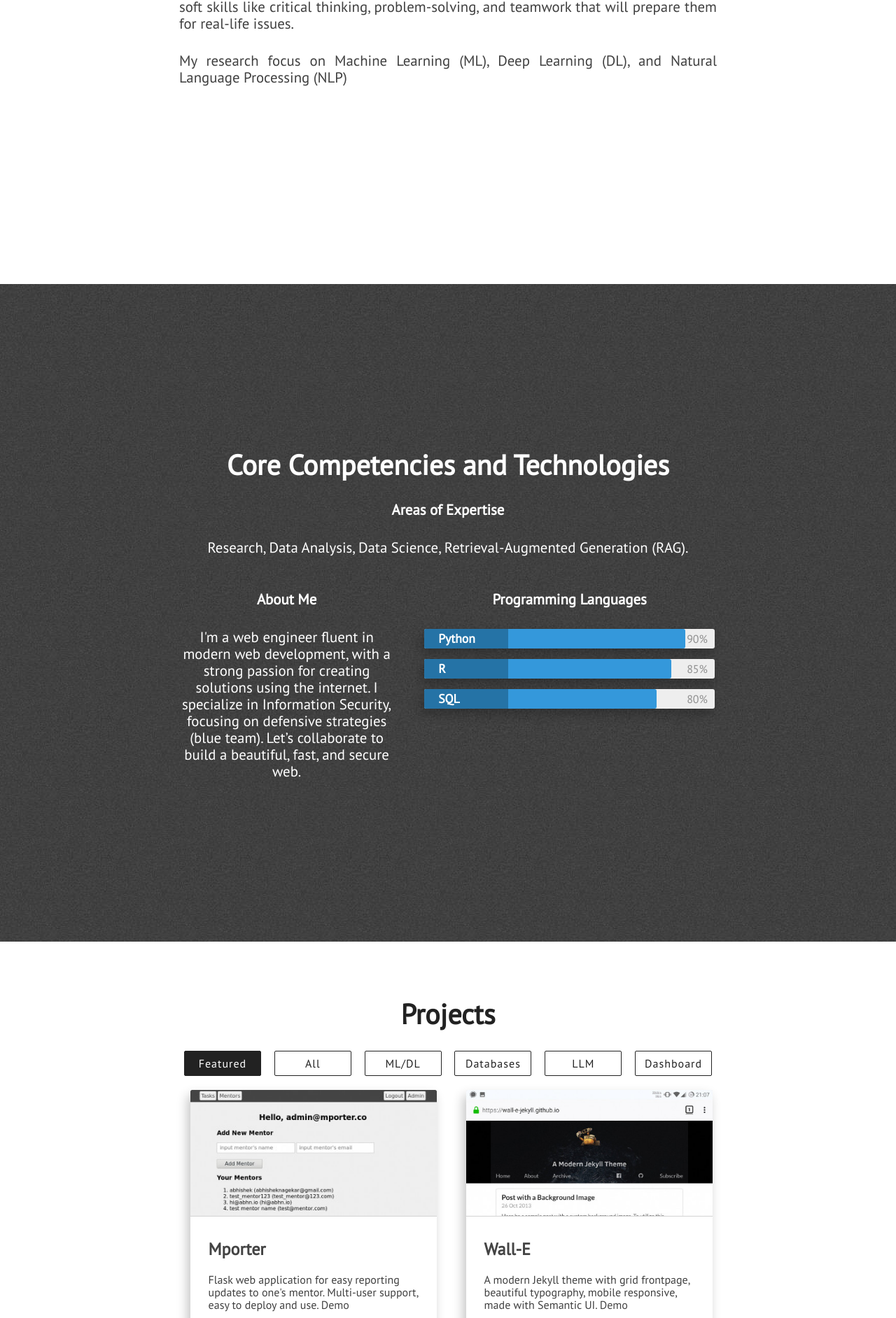
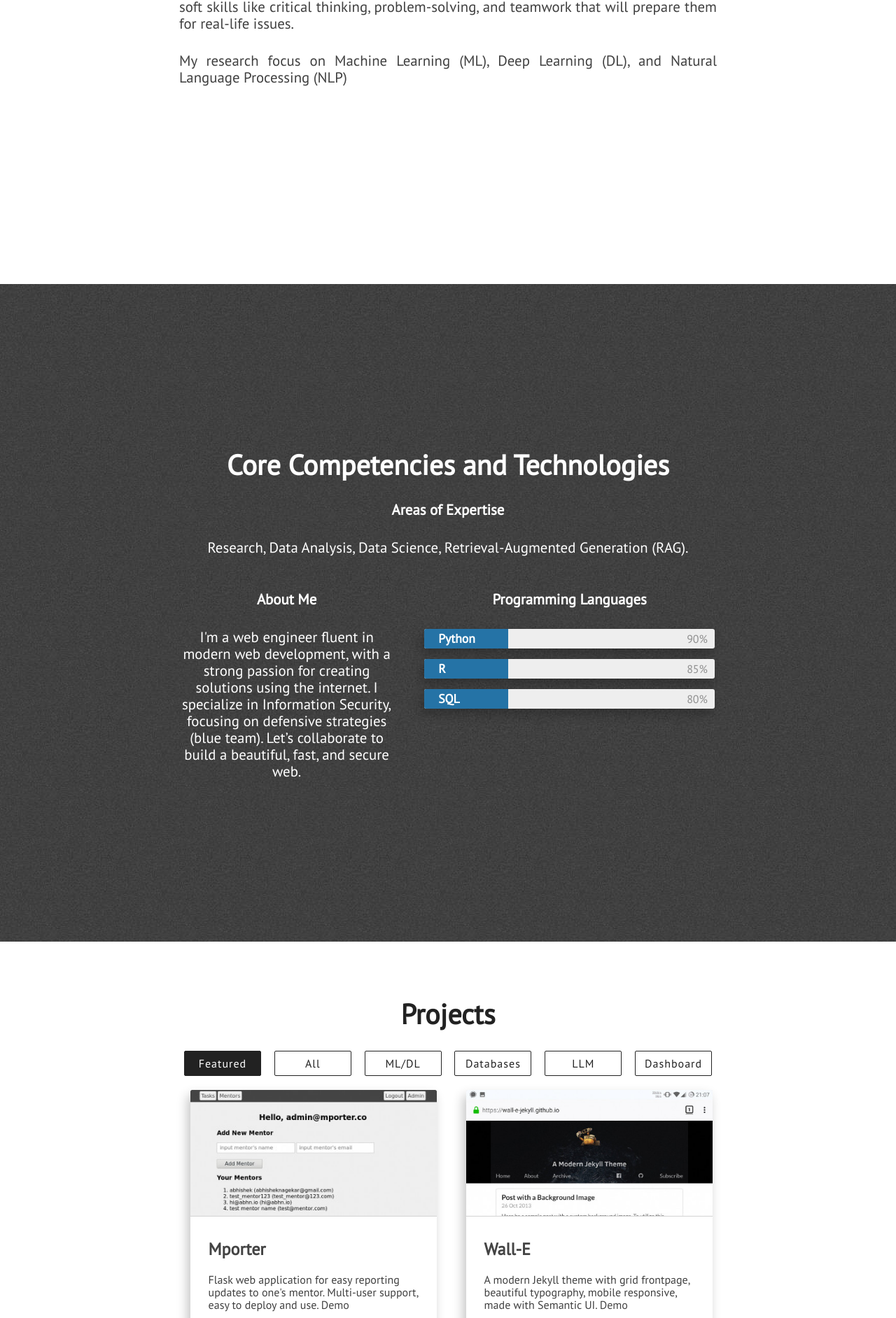
Before and after one commit to zenklinov/portfolio, a Jekyll site: the page built from index.html, in a window 1280 px wide. Shown: the part 1554-3438 px from the top of the page at 70% size. Built offline with Jekyll 4.4.1, drawn with Linux system fonts in a browser that asks for light colours; nearby versions of some CDN libraries.

Commit message:
Update skills.html

```diff
--- a/_includes/skills.html
+++ b/_includes/skills.html
@@ -16,17 +16,17 @@
                 <div class="technical-skills">
                     <h3 class="center-align skills-subsection">Programming Languages</h3>
                     <div class="progress-bars">
-                        <div class="skillbar clearfix" data-percent="90%">
+                        <div class="skillbar clearfix">
                             <div class="skillbar-title" style="background: #2980b9;"><span>Python</span></div>
                             <div class="skillbar-bar" style="background: #3498db;"></div>
                             <div class="skill-bar-percent">90%</div>
                         </div>
-                        <div class="skillbar clearfix" data-percent="85%">
+                        <div class="skillbar clearfix">
                             <div class="skillbar-title" style="background: #2980b9;"><span>R</span></div>
                             <div class="skillbar-bar" style="background: #3498db;"></div>
                             <div class="skill-bar-percent">85%</div>
                         </div>
-                        <div class="skillbar clearfix" data-percent="80%">
+                        <div class="skillbar clearfix">
                             <div class="skillbar-title" style="background: #2980b9;"><span>SQL</span></div>
                             <div class="skillbar-bar" style="background: #3498db;"></div>
                             <div class="skill-bar-percent">80%</div>
```
